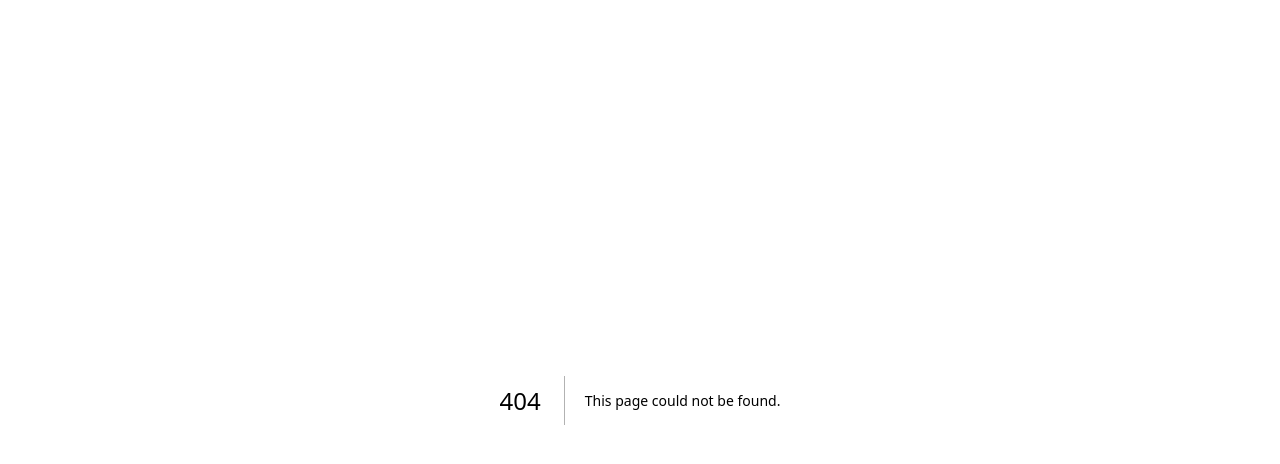
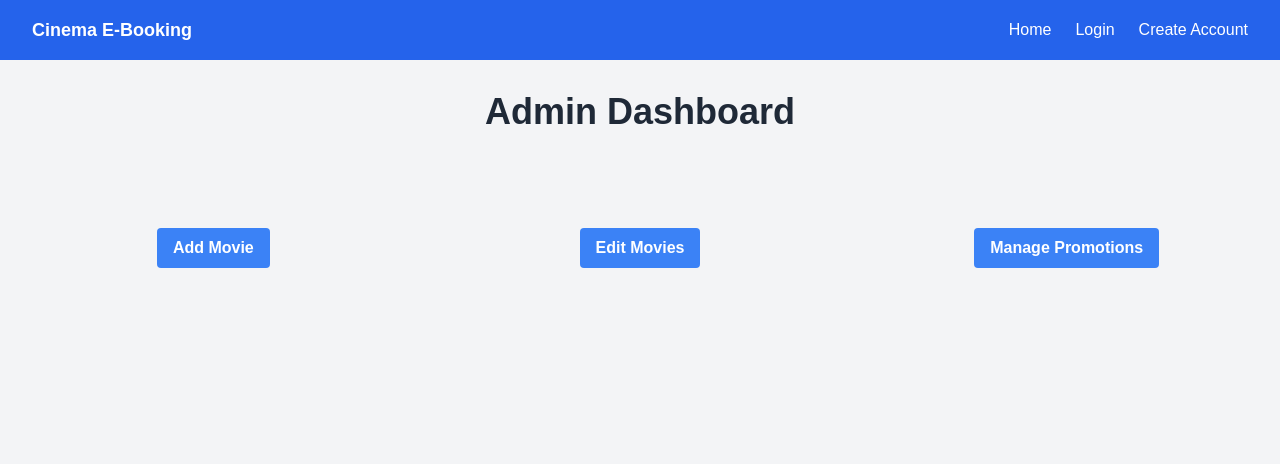
Before and after one commit to nikita-jha/cinema_booking_service, a Next.js app: page /admin/manage-movies in a window 1280 px wide. Before the commit this address had no page. Shown: the top 464 px of the page. Built offline with nearby package versions, Linux system fonts and the light colour scheme; no server answers; the database is empty.

Commit message:
added admin home page and manage movies

```diff
--- /dev/null
+++ b/src/app/admin/manage-movies/page.tsx
@@ -0,0 +1,63 @@
+"use client";
+
+import { useState, useEffect } from "react";
+import Navbar from "../../../components/Navbar";
+import Link from "next/link";
+import AddMovie from "../../../components/AddMovie";
+import { getMovies } from "../../../lib/firebase/firestore"; // Assuming this is the correct path to your firestore utility
+
+const AdminPortalHomePage = () => {
+  const [movies, setMovies] = useState([]);
+  const [isLoading, setIsLoading] = useState(true);
+
+  const fetchMovies = async () => {
+    setIsLoading(true);
+    try {
+      const moviesData = await getMovies();
+      setMovies(moviesData);
+    } catch (error) {
+      console.error("Error fetching movies:", error);
+    }
+    setIsLoading(false);
+  };
+
+  useEffect(() => {
+    fetchMovies();
+  }, []);
+
+  return (
+    <div className="bg-gray-100 min-h-screen">
+      <Navbar />
+      <div className="container mx-auto px-4 py-8">
+        <div className="header relative">
+          <h1 className="text-4xl font-bold text-center mb-24 text-gray-800">
+            Admin Dashboard
+          </h1>
+        </div>
+
+        <div className="grid grid-cols-1 sm:grid-cols-3 gap-8 text-center">
+          {/* Add Movie Button with fetchMovies */}
+          <div>
+            <AddMovie onMovieAdded={fetchMovies} />
+          </div>
+
+          {/* Edit Movies Button */}
+          <Link href="/admin/manage-users">
+            <button className="bg-blue-500 hover:bg-blue-700 text-white font-bold py-2 px-4 rounded">
+              Edit Movies
+            </button>
+          </Link>
+
+          {/* Manage Promotions Button */}
+          <Link href="/admin/manage-promotions">
+            <button className="bg-blue-500 hover:bg-blue-700 text-white font-bold py-2 px-4 rounded">
+              Manage Promotions
+            </button>
+          </Link>
+        </div>
+      </div>
+    </div>
+  );
+};
+
+export default AdminPortalHomePage;
--- /dev/null
+++ b/src/app/adminHome/page.tsx
@@ -0,0 +1,41 @@
+"use client";
+
+import Navbar from "../../components/Navbar";
+import Link from "next/link";
+
+const AdminPortalHomePage = () => {
+  return (
+    <div className="bg-gray-100 min-h-screen">
+      <Navbar />
+      <div className="container mx-auto px-4 py-8">
+        <div className="header relative">
+          <h1 className="text-4xl font-bold text-center mb-24 text-gray-800">
+            Admin Dashboard
+          </h1>
+        </div>
+
+        <div className="grid grid-cols-1 sm:grid-cols-3 gap-8 text-center">
+          <Link href="/admin/manage-movies">
+            <button className="bg-blue-500 hover:bg-blue-700 text-white font-bold py-2 px-4 rounded">
+              Manage Movies
+            </button>
+          </Link>
+
+          <Link href="/admin/manage-users">
+            <button className="bg-blue-500 hover:bg-blue-700 text-white font-bold py-2 px-4 rounded">
+              Manage Users
+            </button>
+          </Link>
+
+          <Link href="/admin/manage-promotions">
+            <button className="bg-blue-500 hover:bg-blue-700 text-white font-bold py-2 px-4 rounded">
+              Manage Promotions
+            </button>
+          </Link>
+        </div>
+      </div>
+    </div>
+  );
+};
+
+export default AdminPortalHomePage;
--- a/src/components/AddMovie.tsx
+++ b/src/components/AddMovie.tsx
@@ -1,23 +1,23 @@
-'use client';
+"use client";
 
-import { useState } from 'react';
-import { addMovie } from '../lib/firebase/firestore';
+import { useState } from "react";
+import { addMovie } from "../lib/firebase/firestore";
 
 interface AddMovieProps {
-  onMovieAdded: () => void;  // Callback to notify when a movie is added
+  onMovieAdded: () => void; // Callback to notify when a movie is added
 }
 
 const AddMovie: React.FC<AddMovieProps> = ({ onMovieAdded }) => {
   const [isFormOpen, setIsFormOpen] = useState(false);
   const [movieData, setMovieData] = useState({
-    title: '',
-    producer: '',
-    director: '',
-    synopsis: '',
-    trailerPictureUrl: '',
-    mpaaRating: '',
-    category: '',
-    trailerVideoUrl: '',
+    title: "",
+    producer: "",
+    director: "",
+    synopsis: "",
+    trailerPictureUrl: "",
+    mpaaRating: "",
+    category: "",
+    trailerVideoUrl: "",
   });
 
   const handleInputChange = (e) => {
@@ -28,22 +28,22 @@ const AddMovie: React.FC<AddMovieProps> = ({ onMovieAdded }) => {
   const handleAddMovie = async (e: React.FormEvent) => {
     e.preventDefault();
     try {
-      await addMovie(movieData);  // Add the movie to Firestore
-      console.log('Movie successfully added!');
-      onMovieAdded();  // Notify parent to re-fetch movies
-      setIsFormOpen(false);  // Close the form after adding
+      await addMovie(movieData); // Add the movie to Firestore
+      console.log("Movie successfully added!");
+      onMovieAdded(); // Notify parent to re-fetch movies
+      setIsFormOpen(false); // Close the form after adding
       setMovieData({
-        title: '',
-        producer: '',
-        director: '',
-        synopsis: '',
-        trailerPictureUrl: '',
-        mpaaRating: '',
-        category: '',
-        trailerVideoUrl: '',
-      });  // Reset the form fields
+        title: "",
+        producer: "",
+        director: "",
+        synopsis: "",
+        trailerPictureUrl: "",
+        mpaaRating: "",
+        category: "",
+        trailerVideoUrl: "",
+      }); // Reset the form fields
     } catch (error) {
-      console.error('Error adding movie:', error);
+      console.error("Error adding movie:", error);
     }
   };
 
@@ -67,7 +67,7 @@ const AddMovie: React.FC<AddMovieProps> = ({ onMovieAdded }) => {
                 value={movieData.title}
                 onChange={handleInputChange}
                 placeholder="Title"
-                className="mb-2 w-full p-2 border rounded"
+                className="mb-2 w-full p-2 border rounded text-gray-800"
                 required
               />
               <input
@@ -76,7 +76,7 @@ const AddMovie: React.FC<AddMovieProps> = ({ onMovieAdded }) => {
                 value={movieData.producer}
                 onChange={handleInputChange}
                 placeholder="Producer"
-                className="mb-2 w-full p-2 border rounded"
+                className="mb-2 w-full p-2 border rounded text-gray-800"
                 required
               />
               <input
@@ -85,7 +85,7 @@ const AddMovie: React.FC<AddMovieProps> = ({ onMovieAdded }) => {
                 value={movieData.director}
                 onChange={handleInputChange}
                 placeholder="Director"
-                className="mb-2 w-full p-2 border rounded"
+                className="mb-2 w-full p-2 border rounded text-gray-800"
                 required
               />
               <textarea
@@ -93,7 +93,7 @@ const AddMovie: React.FC<AddMovieProps> = ({ onMovieAdded }) => {
                 value={movieData.synopsis}
                 onChange={handleInputChange}
                 placeholder="Synopsis"
-                className="mb-2 w-full p-2 border rounded"
+                className="mb-2 w-full p-2 border rounded text-gray-800"
                 required
               />
               <input
@@ -102,7 +102,7 @@ const AddMovie: React.FC<AddMovieProps> = ({ onMovieAdded }) => {
                 value={movieData.trailerPictureUrl}
                 onChange={handleInputChange}
                 placeholder="Trailer Picture URL"
-                className="mb-2 w-full p-2 border rounded"
+                className="mb-2 w-full p-2 border rounded text-gray-800"
               />
               <input
                 type="text"
@@ -110,14 +110,14 @@ const AddMovie: React.FC<AddMovieProps> = ({ onMovieAdded }) => {
                 value={movieData.mpaaRating}
                 onChange={handleInputChange}
                 placeholder="MPAA Rating"
-                className="mb-2 w-full p-2 border rounded"
+                className="mb-2 w-full p-2 border rounded text-gray-800"
                 required
               />
               <select
                 name="category"
                 value={movieData.category}
                 onChange={handleInputChange}
-                className="mb-2 w-full p-2 border rounded"
+                className="mb-2 w-full p-2 border rounded text-gray-800"
                 required
               >
                 <option value="">Select Category</option>
```
Also changed, not shown: 2 other files (tests, documents, lock files or other folders).
